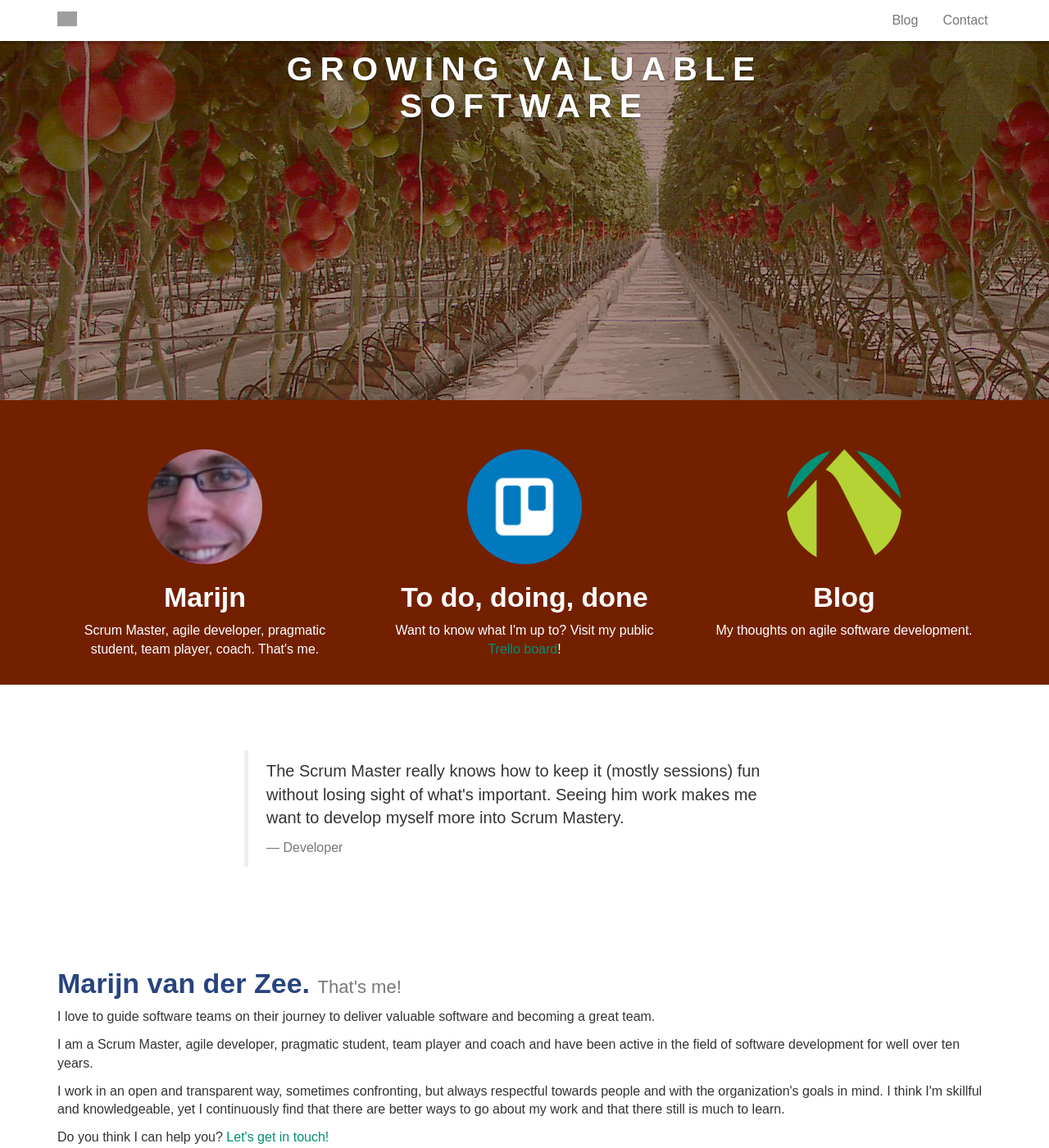
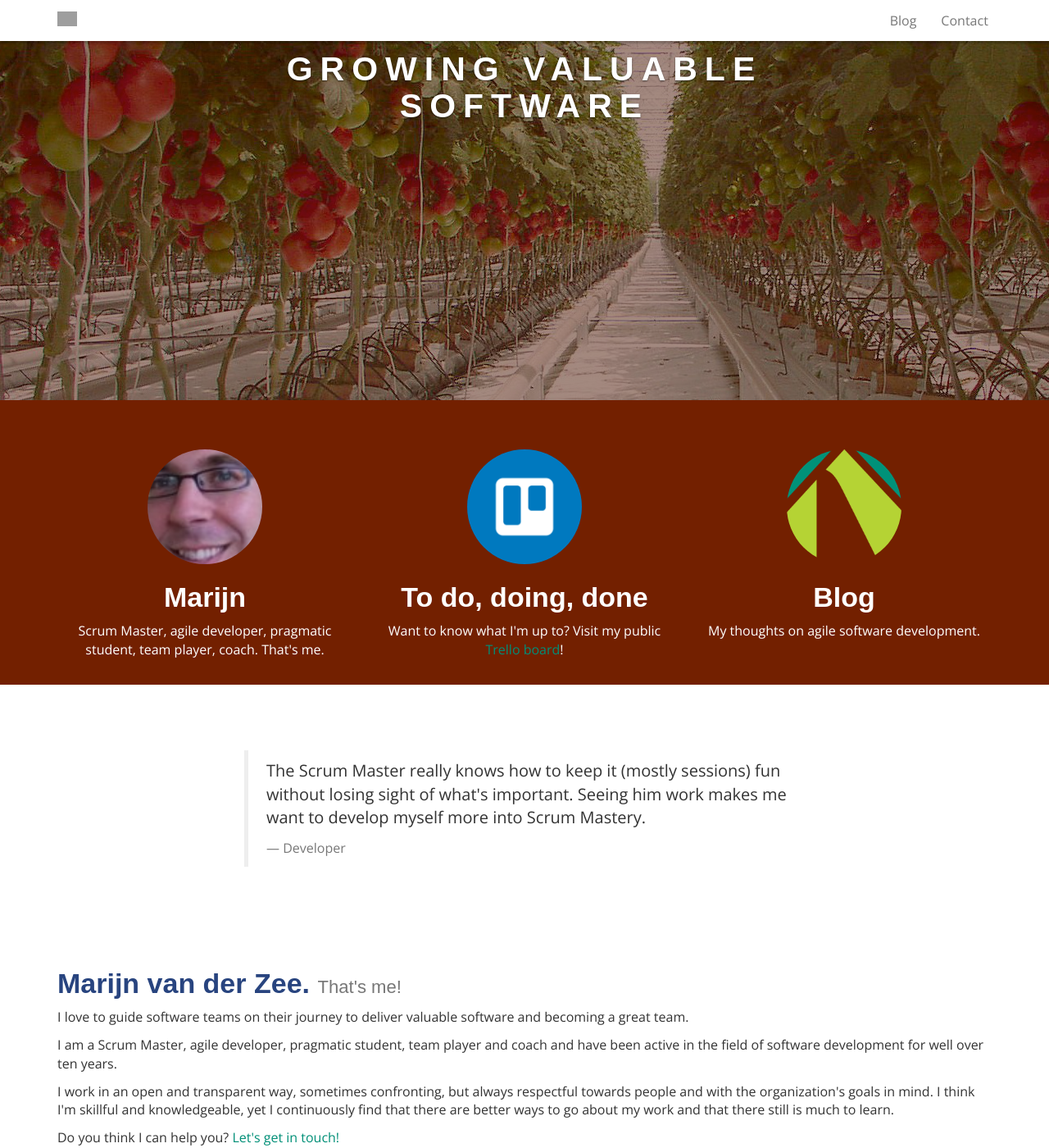
Before and after one commit to serraict/serraict.github.io, a Jekyll site: the page built from index.md, in a window 1280 px wide and 1400 px high. Shown: the whole window at 82% size. Built offline with Jekyll 4.4.1, drawn with Linux system fonts in a browser that asks for light colours; nearby versions of some CDN libraries; grey boxes are pictures that could not be loaded.

Commit message:
Add Open Sans font

```diff
--- a/_includes/themes/bootstrap/default.html
+++ b/_includes/themes/bootstrap/default.html
@@ -11,7 +11,7 @@
     <link href="{{ site_url }}/assets/themes/bootstrap/resources/bootstrap/css/bootstrap.min.css" rel="stylesheet">
     <link href="https://maxcdn.bootstrapcdn.com/font-awesome/4.5.0/css/font-awesome.min.css" rel="stylesheet">
     <link href="{{ site_url }}/assets/themes/bootstrap/css/style.css" rel="stylesheet">
-
+    <link href='https://fonts.googleapis.com/css?family=Open+Sans' rel='stylesheet' type='text/css'>
     <!--[if lt IE 9]>
       <script src="{{ ASSET_PATH }}/resources/respond/Respond.min.js"></script>
     <![endif]-->
--- a/assets/themes/bootstrap/css/style.css
+++ b/assets/themes/bootstrap/css/style.css
@@ -75,6 +75,7 @@
 
 body {
   padding-bottom: 40px;
+  font-family: 'Open Sans', sans-serif;
 }
 
 h1, h2, h3, h4, h5, h6, .h1, .h2, .h3, .h4, .h5, .h6 {
```
